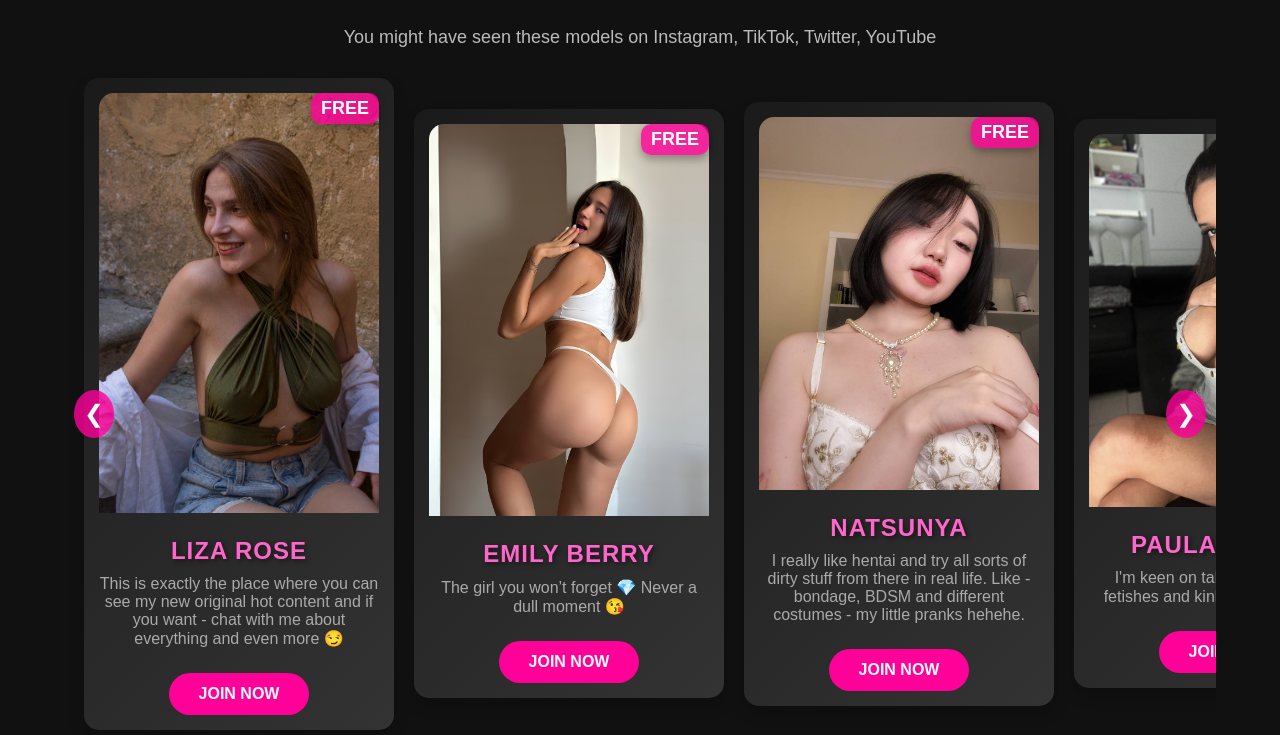
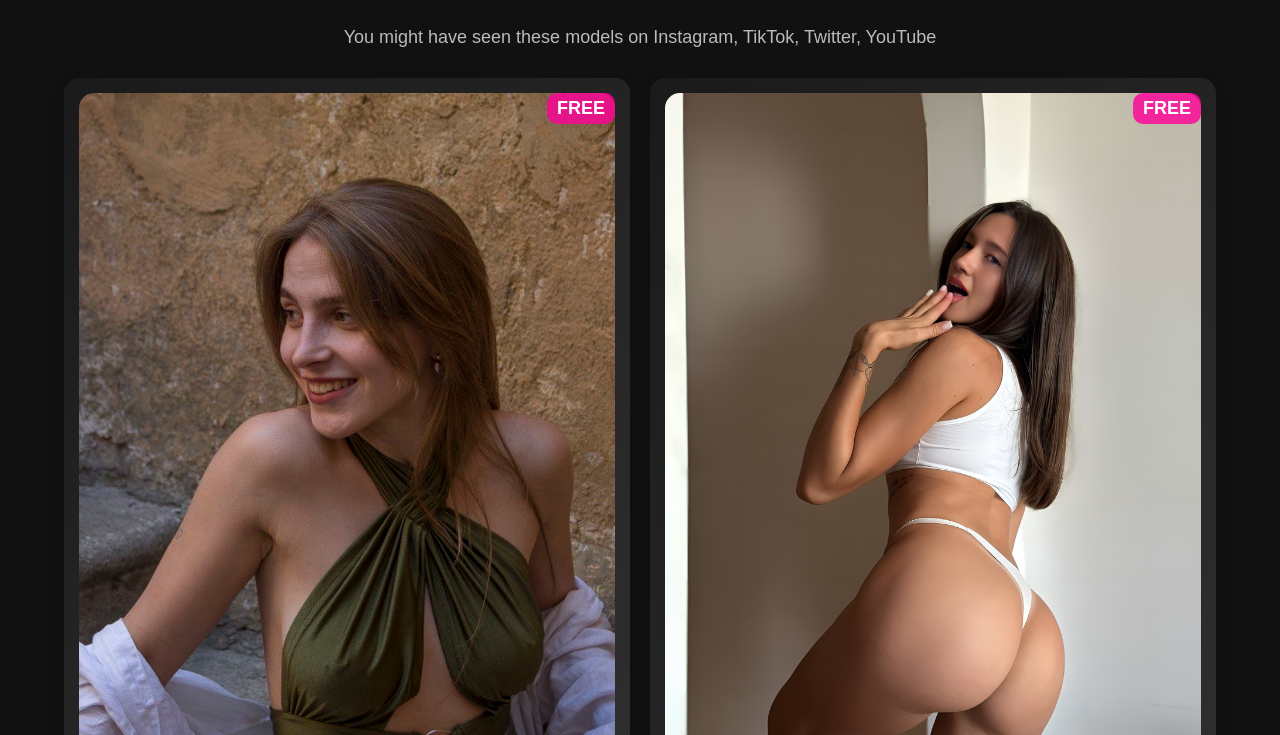
Before and after one commit to OnlyFansfreetrial/best-promo, a plain HTML site: page index.html in a window 1280 px wide. Shown: the part 65-800 px from the top of the page. Drawn offline with Linux system fonts and the light colour scheme.

Commit message:
Update index.html

```diff
--- a/index.html
+++ b/index.html
@@ -27,36 +27,24 @@
       margin: 10px 0;
     }
 
-    /* Обертка для карусели */
-    .carousel-wrapper {
-      position: relative;
+    /* Контейнер для карточек */
+    .container {
+      display: grid; /* Устанавливаем сетку */
+      grid-template-columns: repeat(2, 1fr); /* Два столбца одинаковой ширины */
+      gap: 20px; /* Расстояние между карточками */
+      padding: 20px;
       max-width: 90%;
       margin: auto;
-    }
-
-    /* Контейнер для карточек */
-    .container {
-      display: flex; /* Выстраивает элементы в строку */
-      align-items: center;
-      gap: 20px; /* Расстояние между карточками */
-      padding: 20px;
-      overflow-x: auto; /* Горизонтальная прокрутка */
-      scroll-snap-type: x mandatory; /* Прокрутка с эффектом защелкивания */
-      scroll-behavior: smooth; /* Плавная прокрутка */
     }
 
     .card {
       background: linear-gradient(135deg, #1a1a1a, #333);
       border-radius: 15px;
-      width: 280px;
-      flex-shrink: 0;
-      scroll-snap-align: center;
       box-shadow: 0 8px 15px rgba(0, 0, 0, 0.2);
       transition: transform 0.3s ease, box-shadow 0.3s ease;
       text-align: center;
       padding: 15px;
       position: relative;
-      margin-bottom: 20px;
     }
 
     .card .free-label {
@@ -69,7 +57,6 @@
       font-weight: bold;
       padding: 5px 10px;
       border-radius: 10px;
-      box-shadow: 0 4px 8px rgba(0, 0, 0, 0.3);
       text-transform: uppercase;
     }
 
@@ -126,53 +113,9 @@
       transform: scale(1.1);
     }
 
-    /* Скрытие прокрутки */
-    .container::-webkit-scrollbar {
-      display: none;
-    }
-
-    /* Стрелки навигации */
-    .arrow {
-      position: absolute;
-      top: 50%;
-      transform: translateY(-50%);
-      background-color: rgba(255, 0, 153, 0.8);
-      border: none;
-      color: white;
-      font-size: 24px;
-      border-radius: 50%;
-      padding: 10px;
-      cursor: pointer;
-      z-index: 10;
-      transition: background-color 0.3s ease;
-    }
-
-    .arrow:hover {
-      background-color: #ff66cc;
-    }
-
-    .arrow-left {
-      left: 10px;
-    }
-
-    .arrow-right {
-      right: 10px;
-    }
-
-    /* Скрываем стрелки на мобильных устройствах */
-    @media (max-width: 768px) {
-      .arrow {
-        display: none;
-      }
-
-      .container {
-        overflow-x: scroll;
-        scroll-snap-type: x mandatory;
-      }
-
-      .card {
-        scroll-snap-align: center;
-      }
+    /* Скрытие горизонтальной прокрутки */
+    body {
+      overflow-x: hidden;
     }
   </style>
 </head>
@@ -181,45 +124,19 @@
   <h2>The Most Popular OnlyFans Accounts</h2>
   <p class="subtitle">You might have seen these models on Instagram, TikTok, Twitter, YouTube</p>
 
-  <div class="carousel-wrapper">
-    <!-- Левая стрелка -->
-    <button class="arrow arrow-left" id="arrowLeft">&#10094;</button>
-
-    <!-- Контейнер для карточек -->
-    <div id="carousel" class="container">
-      <!-- Новые карточки будут вставляться сюда -->
-    </div>
-
-    <!-- Правая стрелка -->
-    <button class="arrow arrow-right" id="arrowRight">&#10095;</button>
+  <!-- Контейнер для карточек -->
+  <div id="carousel" class="container">
+    <!-- Карточки будут добавляться из файла -->
   </div>
 
   <script>
     // Загружаем карточки из файла
     const carousel = document.getElementById('carousel');
-    fetch('cards.html')  // Путь к файлу с карточками
+    fetch('cards.html') // Путь к файлу с карточками
       .then(response => response.text())
       .then(data => {
         carousel.innerHTML = data;
       });
-
-    // Логика для стрелок
-    const arrowLeft = document.getElementById('arrowLeft');
-    const arrowRight = document.getElementById('arrowRight');
-
-    arrowLeft.addEventListener('click', () => {
-      carousel.scrollBy({
-        left: -300,
-        behavior: 'smooth'
-      });
-    });
-
-    arrowRight.addEventListener('click', () => {
-      carousel.scrollBy({
-        left: 300,
-        behavior: 'smooth'
-      });
-    });
   </script>
 
 </body>
```
